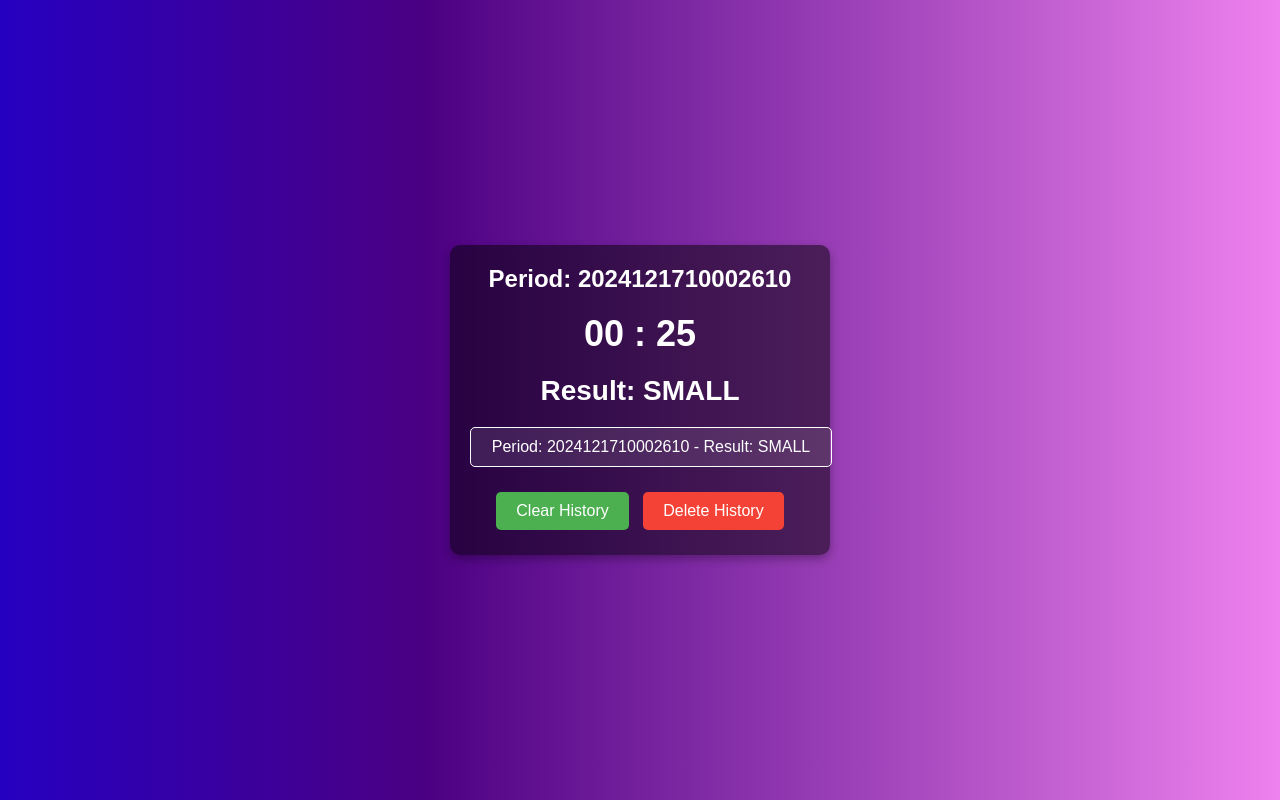
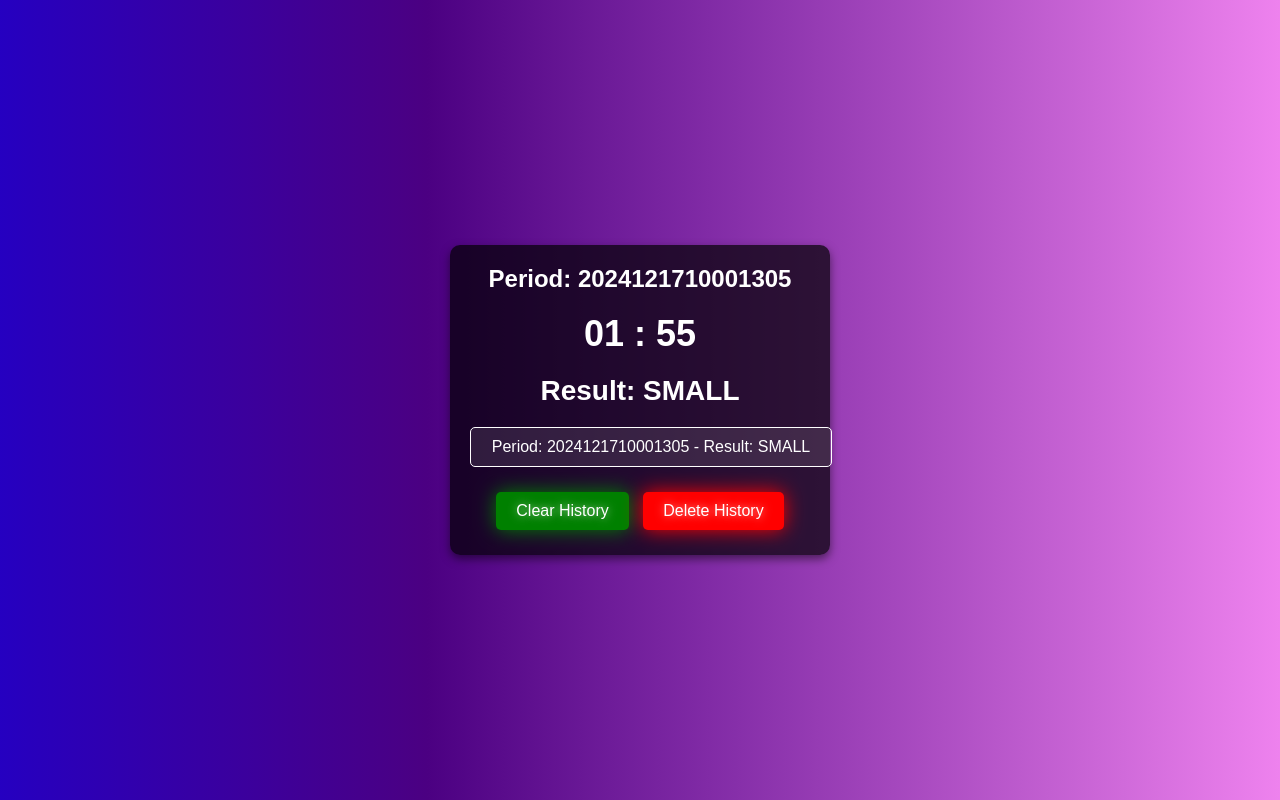
Before and after one commit to teammodx/Website, a plain HTML site: page index.html in a window 1280 px wide. Drawn offline with Linux system fonts and the light colour scheme.

Commit message:
Update index.html

```diff
--- a/index.html
+++ b/index.html
@@ -5,33 +5,78 @@
     <meta name="viewport" content="width=device-width, initial-scale=1.0">
     <title>Auto Period with History</title>
     <style>
+        /* General styling for the body */
         body {
             margin: 0;
             font-family: Arial, sans-serif;
-            height: 100vh;
-            background: linear-gradient(90deg, red, orange, yellow, green, blue, indigo, violet);
-            background-size: 400% 400%;
-            animation: rainbow 10s infinite;
             overflow: hidden;
             display: flex;
             flex-direction: column;
             align-items: center;
             justify-content: center;
+            height: 100vh;
+            background: black;
             color: white;
+            position: relative;
         }
 
-        @keyframes rainbow {
+        /* Background effect with rainbow particles (lines and dots) */
+        .background {
+            position: absolute;
+            top: 0;
+            left: 0;
+            width: 100%;
+            height: 100%;
+            z-index: -1;
+            overflow: hidden;
+            background: linear-gradient(90deg, red, orange, yellow, green, blue, indigo, violet);
+            background-size: 400% 400%;
+            animation: rainbowBG 10s infinite;
+        }
+
+        @keyframes rainbowBG {
             0% { background-position: 0% 50%; }
             50% { background-position: 100% 50%; }
             100% { background-position: 0% 50%; }
         }
 
+        /* Rainbow particles - dots and lines */
+        .particles {
+            position: absolute;
+            width: 100%;
+            height: 100%;
+            pointer-events: none;
+        }
+
+        .particle {
+            position: absolute;
+            width: 4px;
+            height: 4px;
+            background: white;
+            border-radius: 50%;
+            box-shadow: 0 0 8px rgba(255, 255, 255, 0.5);
+            animation: particleMove 5s linear infinite;
+        }
+
+        @keyframes particleMove {
+            0% {
+                transform: translateY(0) scale(1);
+                opacity: 1;
+            }
+            100% {
+                transform: translateY(-150vh) scale(0.5);
+                opacity: 0;
+            }
+        }
+
+        /* Main container for the UI */
         #container {
             text-align: center;
             padding: 20px;
-            background: rgba(0, 0, 0, 0.5);
+            background: rgba(0, 0, 0, 0.7);
             border-radius: 10px;
-            box-shadow: 0 4px 10px rgba(0, 0, 0, 0.3);
+            box-shadow: 0 4px 10px rgba(0, 0, 0, 0.5);
+            z-index: 1;
         }
 
         .period {
@@ -63,6 +108,7 @@
             background: rgba(255, 255, 255, 0.1);
         }
 
+        /* Buttons with red and green glowing effects */
         button {
             margin: 5px;
             padding: 10px 20px;
@@ -71,35 +117,38 @@
             cursor: pointer;
             font-size: 16px;
             color: white;
-            background: #ff5722;
-            transition: background 0.3s;
-        }
-
-        button:hover {
-            background: #e64a19;
+            text-shadow: 0 0 8px rgba(255, 255, 255, 0.7);
+            transition: background 0.3s, box-shadow 0.3s;
         }
 
         button.clear {
-            background: #4caf50;
+            background: green;
+            box-shadow: 0 0 20px green;
         }
 
         button.clear:hover {
-            background: #388e3c;
+            background: limegreen;
+            box-shadow: 0 0 30px limegreen;
         }
 
         button.delete {
-            background: #f44336;
+            background: red;
+            box-shadow: 0 0 20px red;
         }
 
         button.delete:hover {
-            background: #d32f2f;
+            background: crimson;
+            box-shadow: 0 0 30px crimson;
         }
     </style>
 </head>
 <body>
+    <div class="background"></div>
+    <div class="particles" id="particles"></div>
+
     <div id="container">
         <div class="period" id="period">Period: YYYYMMDD10001</div>
-        <div class="timer" id="timer">00 : 30</div>
+        <div class="timer" id="timer">01 : 00</div>
         <div class="result" id="result">Result: BIG</div>
         <div class="history" id="history"></div>
         <button class="clear" onclick="clearHistory()">Clear History</button>
@@ -107,24 +156,34 @@
     </div>
 
     <script>
-        let historyElement = document.getElementById("history");
-        let periodElement = document.getElementById("period");
-        let timerElement = document.getElementById("timer");
-        let resultElement = document.getElementById("result");
-        let seconds = 30;
+        const historyElement = document.getElementById("history");
+        const periodElement = document.getElementById("period");
+        const timerElement = document.getElementById("timer");
+        const resultElement = document.getElementById("result");
+        let seconds = 60;
+
+        function createParticles() {
+            for (let i = 0; i < 50; i++) {
+                const particle = document.createElement("div");
+                particle.classList.add("particle");
+                particle.style.left = Math.random() * 100 + "vw";
+                particle.style.animationDuration = Math.random() * 5 + 2 + "s";
+                document.getElementById("particles").appendChild(particle);
+            }
+        }
 
         function updateTimer() {
             seconds--;
             if (seconds < 0) {
-                seconds = 29; // Reset the timer
+                seconds = 59; // Reset the timer
                 updatePeriodAndResult();
             }
-            timerElement.textContent = `00 : ${seconds < 10 ? '0' : ''}${seconds}`;
+            timerElement.textContent = `01 : ${seconds < 10 ? '0' : ''}${seconds}`;
         }
 
         function updatePeriodAndResult() {
             const now = new Date();
-            const period = `${now.getFullYear()}${(now.getMonth() + 1).toString().padStart(2, '0')}${now.getDate().toString().padStart(2, '0')}1000${(now.getHours() * 60 + now.getMinutes()) * 2 + (30 - seconds) / 30}`;
+            const period = `${now.getFullYear()}${(now.getMonth() + 1).toString().padStart(2, '0')}${now.getDate().toString().padStart(2, '0')}1000${(now.getHours() * 60 + now.getMinutes())}`;
             const result = Math.random() > 0.5 ? "BIG" : "SMALL";
 
             periodElement.textContent = `Period: ${period}`;
@@ -150,6 +209,7 @@
         // Start the timer
         setInterval(updateTimer, 1000);
         updatePeriodAndResult(); // Initial call
+        createParticles(); // Create the background particles
     </script>
 </body>
 </html>
```
